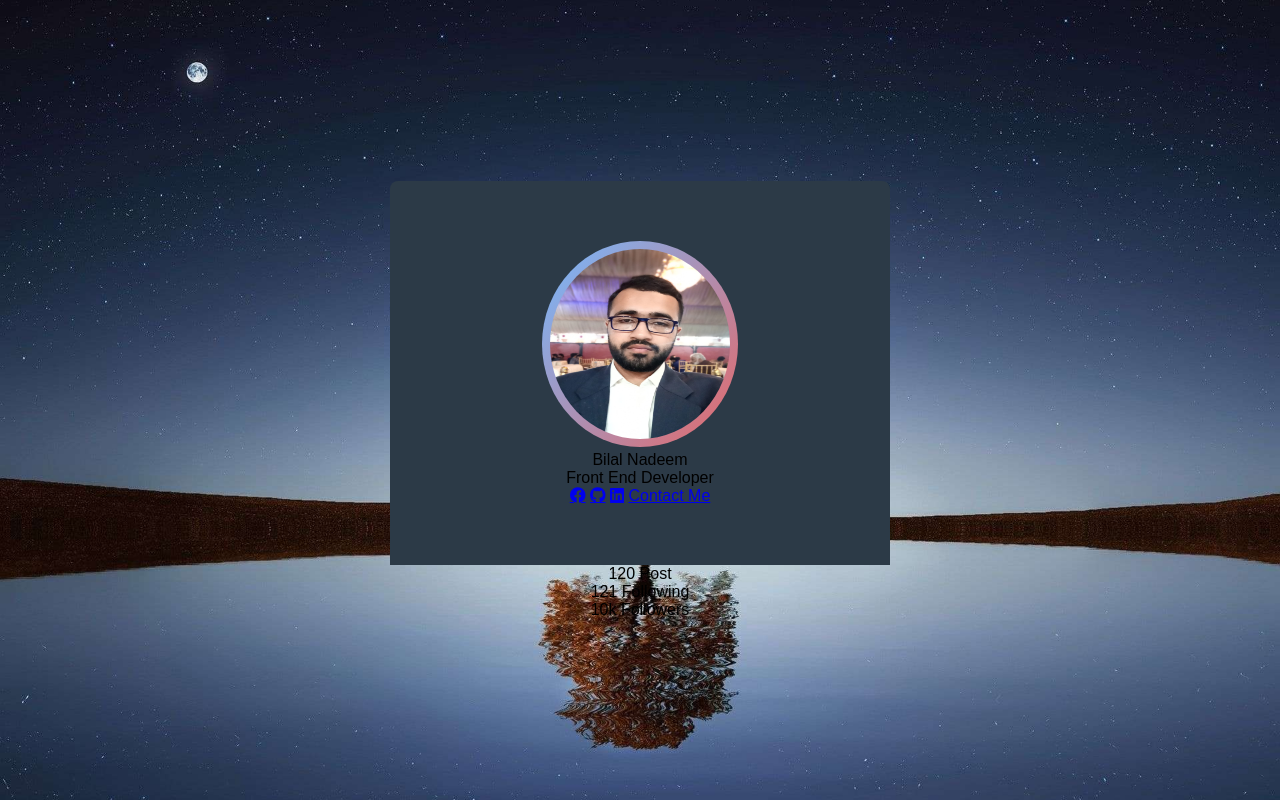
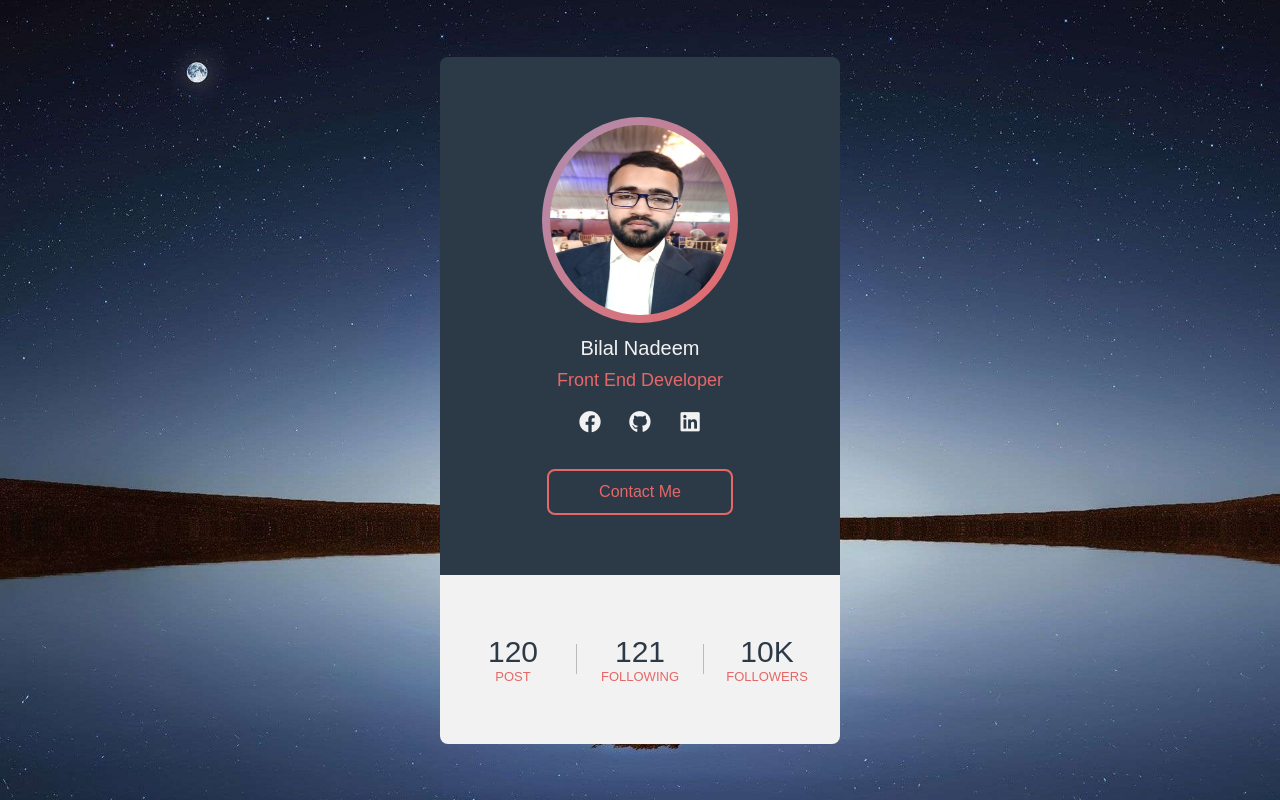
Before and after one commit to bilalnadeem614/Web-Practice, a plain HTML site: page project-1/index.html in a window 1280 px wide. Drawn offline with Linux system fonts and the light colour scheme.

Commit message:
Completing First Project

```diff
--- a/project-1/index.html
+++ b/project-1/index.html
@@ -19,9 +19,11 @@
         </div>
         <div class="name">Bilal Nadeem</div>
         <div class="decs">Front End Developer</div>
-        <a href="#" class="fab fa-facebook"></a>
-        <a href="#" class="fab fa-github"></a>
-        <a href="#" class="fab fa-linkedin"></a>
+        <div class="sm">
+          <a href="#" class="fab fa-facebook"></a>
+          <a href="#" class="fab fa-github"></a>
+          <a href="#" class="fab fa-linkedin"></a>
+        </div>
         <a href="#" class="contact-btn">Contact Me</a>
       </div>
       <div class="card-footer">
@@ -30,10 +32,12 @@
             <span>120</span>
             Post
           </div>
+          <div class="border"></div>
           <div class="items">
             <span>121</span>
             Following
           </div>
+          <div class="border"></div>
           <div class="items">
             <span>10k</span>
             Followers
--- a/project-1/styles.css
+++ b/project-1/styles.css
@@ -1,11 +1,11 @@
-*{
+* {
   margin: 0;
   padding: 0;
   box-sizing: border-box;
-    font-family: "Ubuntu",sans-serif;
+  font-family: "Ubuntu", sans-serif;
 }
 
-body{
+body {
   height: 100vh;
   background: url(./1.jpg) no-repeat center;
   background-size: cover;
@@ -14,30 +14,121 @@ body{
   justify-content: center;
 }
 
-.profile-card{
-    width: 500px;
-    /* height: 550px; */
+.profile-card {
+  width: 400px;
   text-align: center;
   border-radius: 8px;
   overflow: hidden;
 }
 
-.class-header{
+.class-header {
   background: #2c3a47;
   padding: 60px 40px;
 }
 
-.pic{
+.pic {
   display: inline-block;
   padding: 8px;
   background: linear-gradient(130deg, #74b9ff, #e66767);
   margin: auto;
   border-radius: 50%;
+  background-size: 200% 200%;
+  animation: ainimated-gradent 2s linear infinite;
 }
 
-.pic img{
+@keyframes ainimated-gradent {
+  25% {
+    background-position: left bottom;
+  }
+  50% {
+    background-position: right bottom;
+  }
+  75% {
+    background-position: right top;
+  }
+  100% {
+    background-position: left top;
+  }
+}
+
+.pic img {
   display: block;
   width: 180px;
   height: 190px;
   border-radius: 50%;
 }
+
+.name {
+  color: #f2f2f2;
+  font-size: 20px;
+  font-weight: 600px;
+  margin: 10px 0;
+}
+
+.decs {
+  font-size: 18px;
+  color: #e66767;
+}
+
+.sm {
+  display: flex;
+  justify-content: center;
+  margin: 20px 0;
+}
+
+.sm a {
+  text-decoration: none;
+  color: #f2f2f2;
+  width: 50px;
+  font-size: 22px;
+  transition: 0.3s linear;
+}
+
+.sm a:hover {
+  color: #e66767;
+}
+
+.contact-btn{
+    text-decoration: none;
+    display: inline-block;
+    padding: 12px 50px;
+    color: #e66767;
+    border: 2px solid #e66767;
+    border-radius: 8px;
+    margin-top: 16px;
+    transition: .3s linear;
+}
+
+.contact-btn:hover{
+    background: #e66767;
+    color: #f2f2f2;
+}
+
+.card-footer{
+    background: #f2f2f2;
+    padding: 60px 10px;
+}
+
+.numbers{
+    display: flex;
+    align-items: center;
+}
+
+.items{
+    flex: 1;
+    text-transform: uppercase;
+    font-size: 13px;
+    color: #e66767;
+}
+
+.items span{
+    display: block;
+    color: #2c3a47;
+    font-size: 30px;
+}
+
+.border{
+    width: 1px;
+    height: 30px;
+    background: #bbb;
+}
```
Lines whose indentation alone changed are shown as unchanged.
